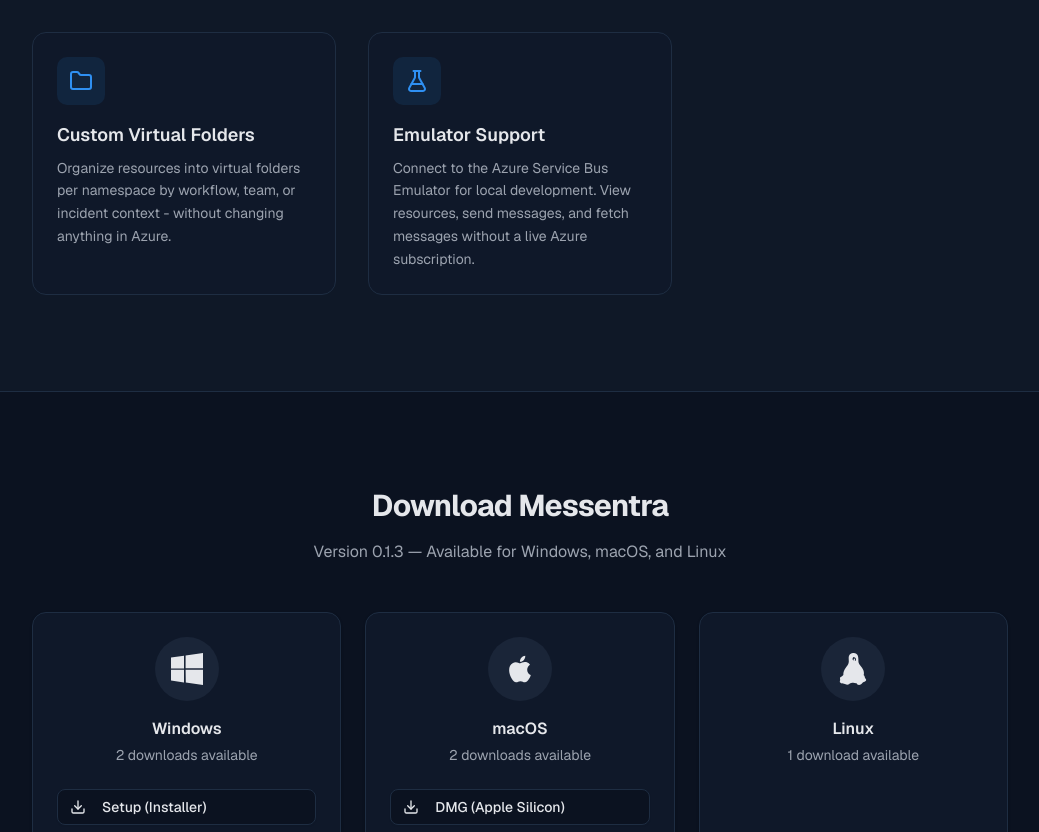
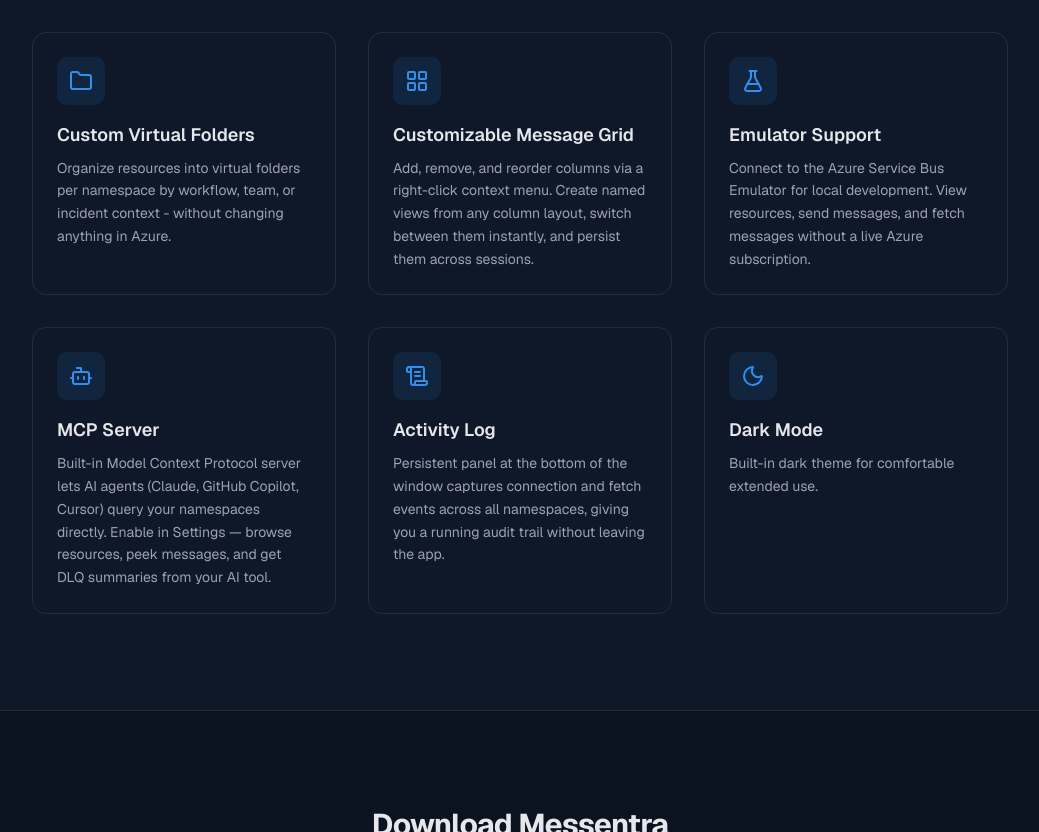
Before and after one commit to kamil-czarnecki/Messentra-landing, a Next.js app: page / in a window 1280 px wide. Shown: the part 1474-2306 px from the top of the page, without its empty margins (120-1159 px from the left). Built offline with nearby package versions, Linux system fonts and the light colour scheme; no server answers.

Commit message:
Add missing features

```diff
--- a/components/features.tsx
+++ b/components/features.tsx
@@ -1,4 +1,4 @@
-import { Network, FolderTree, Search, Mail, Send, UploadIcon, DownloadIcon, Folder, FlaskConical } from "lucide-react";
+import { Network, FolderTree, Search, Mail, Send, UploadIcon, Folder, FlaskConical, Bot, LayoutGrid, ScrollText, Moon } from "lucide-react";
 
 const features = [
   {
@@ -37,9 +37,29 @@
     description: "Organize resources into virtual folders per namespace by workflow, team, or incident context - without changing anything in Azure.",
   },
   {
+    icon: LayoutGrid,
+    title: "Customizable Message Grid",
+    description: "Add, remove, and reorder columns via a right-click context menu. Create named views from any column layout, switch between them instantly, and persist them across sessions.",
+  },
+  {
     icon: FlaskConical,
     title: "Emulator Support",
     description: "Connect to the Azure Service Bus Emulator for local development. View resources, send messages, and fetch messages without a live Azure subscription.",
+  },
+  {
+    icon: Bot,
+    title: "MCP Server",
+    description: "Built-in Model Context Protocol server lets AI agents (Claude, GitHub Copilot, Cursor) query your namespaces directly. Enable in Settings — browse resources, peek messages, and get DLQ summaries from your AI tool.",
+  },
+  {
+    icon: ScrollText,
+    title: "Activity Log",
+    description: "Persistent panel at the bottom of the window captures connection and fetch events across all namespaces, giving you a running audit trail without leaving the app.",
+  },
+  {
+    icon: Moon,
+    title: "Dark Mode",
+    description: "Built-in dark theme for comfortable extended use.",
   },
 ];
 
```
